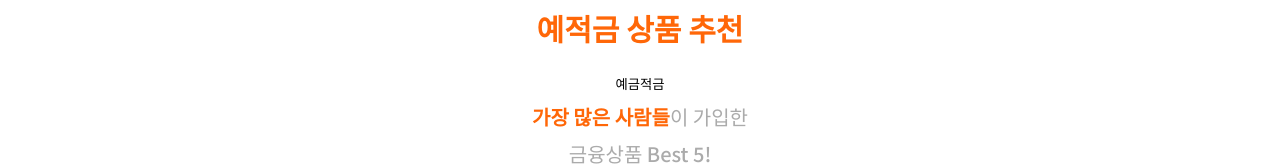
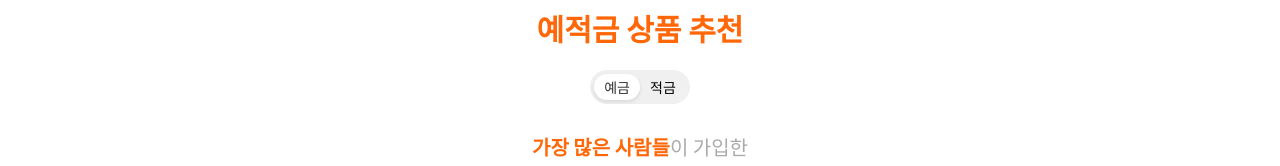
Before and after one commit to hanna0115/bankproject, a Vue app in the folder final-pjt-front/: page / in a window 1280 px wide. Shown: the part 164-330 px from the top of the page. Built offline with nearby package versions, Linux system fonts and the light colour scheme; no server answers; what vue3-kakao-maps would draw is missing.

Commit message:
예금, 적금 토글 버튼 구현

```diff
--- a/final-pjt-front/src/views/RecommendView.vue
+++ b/final-pjt-front/src/views/RecommendView.vue
@@ -1,28 +1,24 @@
 <template>
     <div class="recommendation-container">
       <h2 class="recommendation-badge">예적금 상품 추천</h2>
-        <div class="account-btn">
-            <button>예금</button>
-            <button>적금</button>
+      <div class="account-toggle">
+        <div class="toggle-slider" :style="sliderStyle"></div>
+        <button @click="setCategory(false)" :class="{ active: !category }" class="toggle-button">예금</button>
+        <button @click="setCategory(true)" :class="{ active: category }" class="toggle-button">적금</button>
       </div>
-
-        <p class="recommendation-intro" v-if="userStore.isLoggedIn && userStore.user"><span>{{ userStore.user.name
-                }}</span>님의 목표 달성에 도움이 되는</p>
+      <p class="recommendation-intro" v-if="userStore.isLoggedIn && userStore.user"><span>{{ userStore.user.name }}</span>님의 목표 달성에 도움이 되는</p>
       <p class="recommendation-intro" v-else><span>가장 많은 사람들</span>이 가입한</p>
       <p class="recommendation-title">금융상품 Best 5!</p>
-
-
       <div class="product-list">
         <div v-for="(product, index) in category ? recommendStore.savingsProducts : recommendStore.depositProducts"
           :key="product.id" class="product-item">
-                <RouterLink :to="{ name: 'recommendDetail', params: { category: category ? 'savings':'deposit', productId: product.id } }">
+          <RouterLink :to="{ name: 'recommendDetail', params: { category: category ? 'savings' : 'deposit', productId: product.id } }">
             <div class="product-card">
               <div class="product-card-inner">
                 <div class="product-card-front">
                   <div class="product-content">
                     <span class="product-number">{{ index + 1 }}</span>
-                                    <img class="product-icon" :src="getBankLogo(product.company_name)"
-                                        alt="Product Icon">
+                    <img class="product-icon" :src="getBankLogo(product.company_name)" alt="Product Icon">
                     <div class="product-info">
                       <p class="product-name">{{ product.company_name }}</p>
                       <p class="product-detail">{{ product.product_name }}</p>
@@ -44,14 +40,22 @@
   </template>
 
   <script setup>
-import { onMounted, ref } from 'vue';
+  import { onMounted, ref, computed } from 'vue';
   import { gsap } from 'gsap';
   import { useUserStore } from '@/stores/user';
   import { useRecommendStore } from '@/stores/recommend';
 
-const userStore = useUserStore()
-const recommendStore = useRecommendStore()
-const category = ref(0)
+  const userStore = useUserStore();
+  const recommendStore = useRecommendStore();
+  const category = ref(false); // false는 예금, true는 적금
+
+  const setCategory = (value) => {
+    category.value = value;
+  };
+
+  const sliderStyle = computed(() => ({
+    transform: category.value ? 'translateX(100%)' : 'translateX(0)'
+  }));
 
   const getBankLogo = (categoryName) => {
     const bankName = categoryName.split(' > ').pop();
@@ -78,26 +82,22 @@ const getBankLogo = (categoryName) => {
     return bankLogos[bankName] || '/images/default.png';
   };
 
-
   onMounted(() => {
-    recommendStore.getProduct()
+    recommendStore.getProduct();
     const productItems = document.querySelectorAll('.product-item');
 
-    // 상품 목록 애니메이션
     gsap.fromTo(".recommendation-container",
       { opacity: 0, y: -50 },
       {
         opacity: 1,
         y: 0,
         duration: 1,
-            delay: 0.8, // Delay after navbar animation
+        delay: 0.8,
         ease: "power2.out",
         onComplete: () => {
-                // Start product card animations after container appears
           productItems.forEach((item, index) => {
             const card = item.querySelector('.product-card-inner');
             let isAnimating = true;
-
             const animationDelay = index * 0.6;
             const animationDuration = 3;
             const totalAnimationTime = (animationDelay + animationDuration) * 1000;
@@ -138,15 +138,61 @@ onMounted(() => {
     color: #FF6708;
   }
 
-.recommendation-intro,
-.recommendation-title {
+  .account-toggle {
+    display: inline-flex;
+    background-color: #f0f0f0;
+    border-radius: 30px;
+    padding: 4px;
+    margin-bottom: 20px;
+    position: relative;
+    overflow: hidden;
+  }
+
+  .toggle-slider {
+    position: absolute;
+    top: 4px;
+    left: 4px;
+    width: calc(50% - 4px);
+    height: calc(100% - 8px);
+    background-color: #fff;
+    border-radius: 25px;
+    transition: transform 0.3s ease;
+    box-shadow: 0 2px 4px rgba(0, 0, 0, 0.1);
+  }
+
+  .toggle-button {
+    border: none;
+    background-color: transparent;
+    padding: 3px 10px;
+    border-radius: 25px;
+    cursor: pointer;
+    transition: all 0.3s ease;
+    font-size: 14px;
+    font-weight: 500;
+    position: relative;
+    z-index: 1;
+  }
+
+  .toggle-button.active {
+    color: #333;
+  }
+
+  .toggle-button:focus {
+    outline: none;
+  }
+
+  .toggle-button:hover:not(.active) {
+    background-color: rgba(255, 255, 255, 0.5);
+  }
+
+  .recommendation-intro, .recommendation-title {
     margin-top: 8px;
     font-size: 20px;
     font-weight: 500;
     color: #ABABAB;
   }
 
-.recommendation-intro>span {
+  .recommendation-intro > span {
     color: #FF6708;
     font-weight: 700;
   }
@@ -183,8 +229,7 @@ onMounted(() => {
     transform-style: preserve-3d;
   }
 
-.product-card-front,
-.product-card-back {
+  .product-card-front, .product-card-back {
     position: absolute;
     width: 100%;
     height: 100%;
@@ -263,37 +308,13 @@ onMounted(() => {
   }
 
   @keyframes flipCard {
-    0% {
-        transform: rotateX(0deg);
+    0% { transform: rotateX(0deg); }
+    100% { transform: rotateX(-360deg); }
   }
 
-    100% {
-        transform: rotateX(-360deg);
-    }
-}
-
-.product-item:nth-child(1) .product-card-inner {
-    animation: flipCard 3s 1;
-    animation-delay: 0s;
-}
-
-.product-item:nth-child(2) .product-card-inner {
-    animation: flipCard 3s 1;
-    animation-delay: 0.6s;
-}
-
-.product-item:nth-child(3) .product-card-inner {
-    animation: flipCard 3s 1;
-    animation-delay: 1.2s;
-}
-
-.product-item:nth-child(4) .product-card-inner {
-    animation: flipCard 3s 1;
-    animation-delay: 1.8s;
-}
-
-.product-item:nth-child(5) .product-card-inner {
-    animation: flipCard 3s 1;
-    animation-delay: 2.4s;
-}
+  .product-item:nth-child(1) .product-card-inner { animation: flipCard 3s 1; animation-delay: 0s; }
+  .product-item:nth-child(2) .product-card-inner { animation: flipCard 3s 1; animation-delay: 0.6s; }
+  .product-item:nth-child(3) .product-card-inner { animation: flipCard 3s 1; animation-delay: 1.2s; }
+  .product-item:nth-child(4) .product-card-inner { animation: flipCard 3s 1; animation-delay: 1.8s; }
+  .product-item:nth-child(5) .product-card-inner { animation: flipCard 3s 1; animation-delay: 2.4s; }
   </style>
```
Lines whose indentation alone changed are shown as unchanged.
